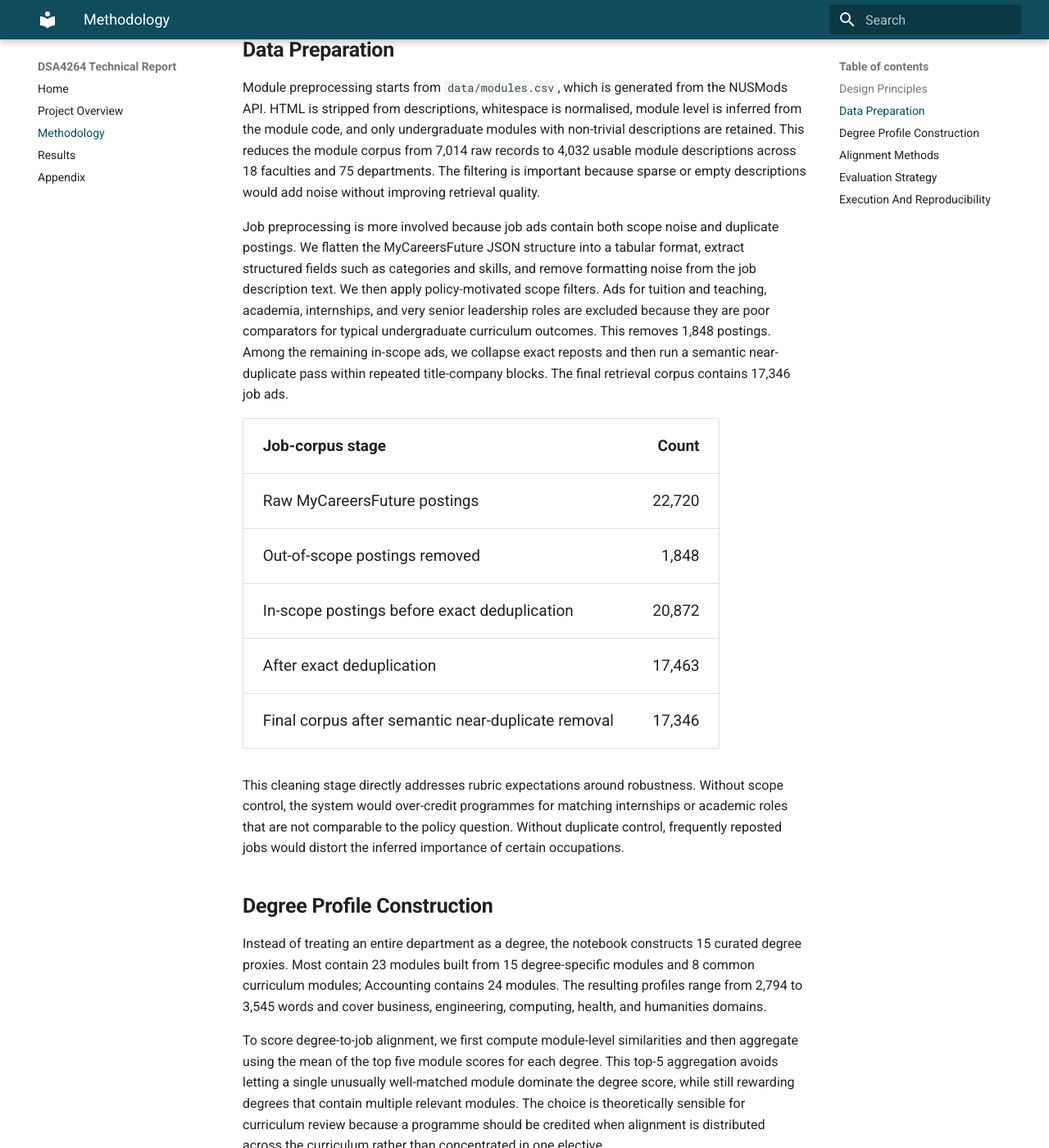
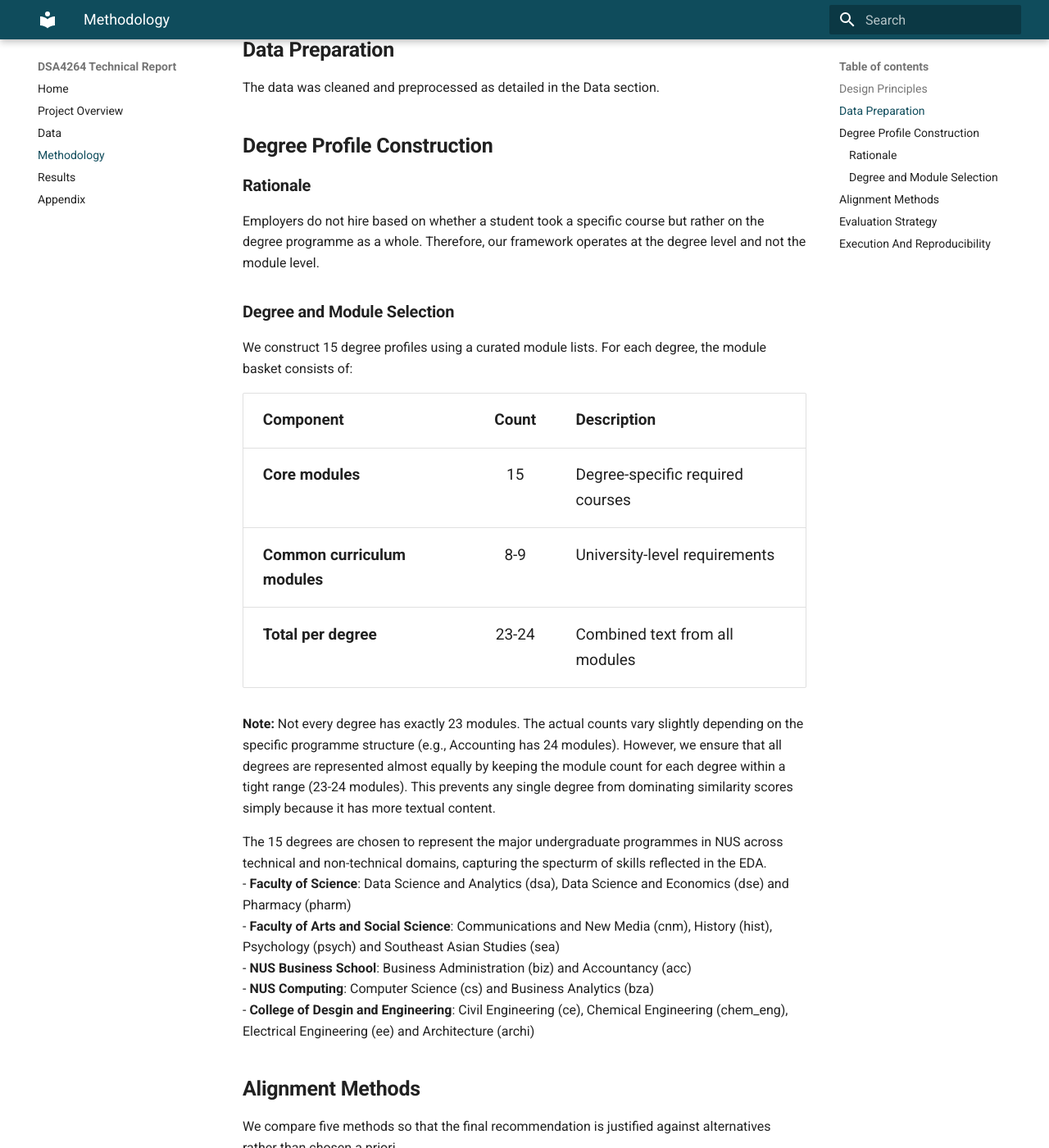
Before and after one commit to marcussyeo/DSA4264-Text-Group-3, an MkDocs documentation site: the page built from docs/methodology.md, in a window 1280 px wide and 1400 px high, scrolled down 474 px. Shown: the whole window at 82% size. Built offline with MkDocs 1.6.1 and Material for MkDocs 9.7.7, drawn with Linux system fonts in a browser that asks for light colours; some of the changed text lies outside the part shown.

Commit message:
Update report to include data and deg construction

```diff
--- a/docs/methodology.md
+++ b/docs/methodology.md
@@ -8,25 +8,32 @@ At a high level, the pipeline cleans both corpora, constructs degree-level text
 
 ## Data Preparation
 
-Module preprocessing starts from `data/modules.csv`, which is generated from the NUSMods API. HTML is stripped from descriptions, whitespace is normalised, module level is inferred from the module code, and only undergraduate modules with non-trivial descriptions are retained. This reduces the module corpus from 7,014 raw records to 4,032 usable module descriptions across 18 faculties and 75 departments. The filtering is important because sparse or empty descriptions would add noise without improving retrieval quality.
-
-Job preprocessing is more involved because job ads contain both scope noise and duplicate postings. We flatten the MyCareersFuture JSON structure into a tabular format, extract structured fields such as categories and skills, and remove formatting noise from the job description text. We then apply policy-motivated scope filters. Ads for tuition and teaching, academia, internships, and very senior leadership roles are excluded because they are poor comparators for typical undergraduate curriculum outcomes. This removes 1,848 postings. Among the remaining in-scope ads, we collapse exact reposts and then run a semantic near-duplicate pass within repeated title-company blocks. The final retrieval corpus contains 17,346 job ads.
-
-| Job-corpus stage | Count |
-| --- | ---: |
-| Raw MyCareersFuture postings | 22,720 |
-| Out-of-scope postings removed | 1,848 |
-| In-scope postings before exact deduplication | 20,872 |
-| After exact deduplication | 17,463 |
-| Final corpus after semantic near-duplicate removal | 17,346 |
-
-This cleaning stage directly addresses rubric expectations around robustness. Without scope control, the system would over-credit programmes for matching internships or academic roles that are not comparable to the policy question. Without duplicate control, frequently reposted jobs would distort the inferred importance of certain occupations.
+The data was cleaned and preprocessed as detailed in the Data section.
 
 ## Degree Profile Construction
 
-Instead of treating an entire department as a degree, the notebook constructs 15 curated degree proxies. Most contain 23 modules built from 15 degree-specific modules and 8 common curriculum modules; Accounting contains 24 modules. The resulting profiles range from 2,794 to 3,545 words and cover business, engineering, computing, health, and humanities domains.
+### Rationale
 
-To score degree-to-job alignment, we first compute module-level similarities and then aggregate using the mean of the top five module scores for each degree. This top-5 aggregation avoids letting a single unusually well-matched module dominate the degree score, while still rewarding degrees that contain multiple relevant modules. The choice is theoretically sensible for curriculum review because a programme should be credited when alignment is distributed across the curriculum rather than concentrated in one elective.
+Employers do not hire based on whether a student took a specific course but rather on the degree programme as a whole. Therefore, our framework operates at the degree level and not the module level.
+
+### Degree and Module Selection
+
+We construct 15 degree profiles using a curated module lists. For each degree, the module basket consists of:
+
+| Component | Count | Description |
+|:---|:---:|:---|
+| **Core modules** | 15 | Degree-specific required courses |
+| **Common curriculum modules** | 8-9 | University-level requirements |
+| **Total per degree** | 23-24 | Combined text from all modules |
+
+**Note:** Not every degree has exactly 23 modules. The actual counts vary slightly depending on the specific programme structure (e.g., Accounting has 24 modules). However, we ensure that all degrees are represented almost equally by keeping the module count for each degree within a tight range (23-24 modules). This prevents any single degree from dominating similarity scores simply because it has more textual content.
+
+The 15 degrees are chosen to represent the major undergraduate programmes in NUS across technical and non-technical domains, capturing the specturm of skills reflected in the EDA.<br>
+- **Faculty of Science**: Data Science and Analytics (dsa), Data Science and Economics (dse) and Pharmacy (pharm)<br>
+- **Faculty of Arts and Social Science**: Communications and New Media (cnm), History (hist), Psychology (psych) and Southeast Asian Studies (sea)<br>
+- **NUS Business School**: Business Administration (biz) and Accountancy (acc)<br>
+- **NUS Computing**: Computer Science (cs) and Business Analytics (bza)<br>
+- **College of Desgin and Engineering**: Civil Engineering (ce), Chemical Engineering (chem_eng), Electrical Engineering (ee) and Architecture (archi)<br>
 
 ## Alignment Methods
 
--- a/mkdocs.yml
+++ b/mkdocs.yml
@@ -17,6 +17,7 @@ markdown_extensions:
 nav:
   - Home: index.md
   - Project Overview: project-overview.md
+  - Data: data.md
   - Methodology: methodology.md
   - Results: results.md
   - Appendix: appendix.md
```
Also changed, not shown: docs/data.md (added, +129 -0 lines), docs/assets/EDA_job.png (added), docs/assets/EDA_job_seniority.png (added), docs/assets/EDA_job_skill_dist.png (added), docs/assets/EDA_mod.png (added), docs/assets/EDA_mod_desc_length.png (added), docs/assets/EDA_mod_dist_by_fac.png (added).
